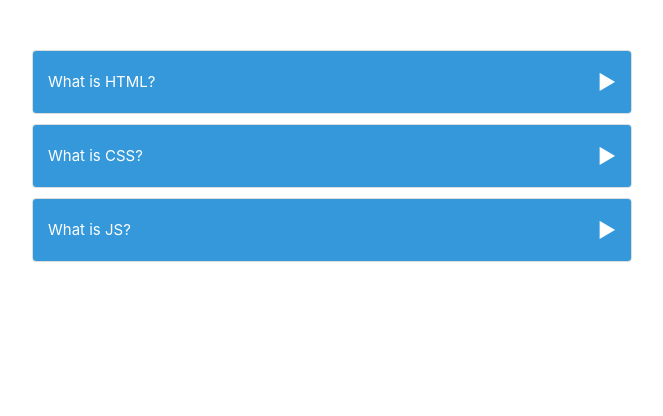
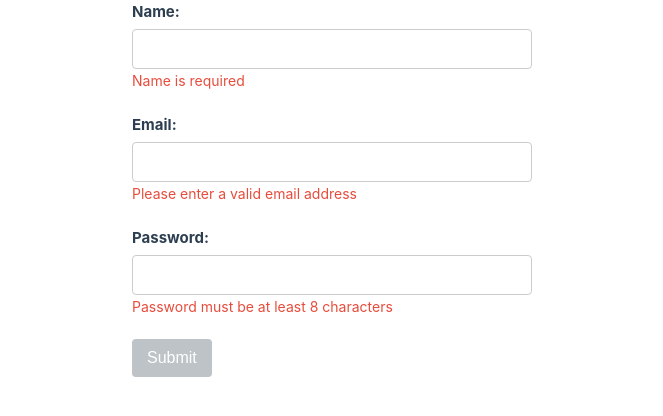
Before and after one commit to danelian/vue-projects, a Vue app: page / in a window 1280 px wide. Shown: the top 416 px of the page, without its empty margins (308-971 px from the left). Built offline with nearby package versions, Linux system fonts and the light colour scheme.

Commit message:
5. Form validation

```diff
--- a/src/App.vue
+++ b/src/App.vue
@@ -1,9 +1,9 @@
 <script setup>
-import AccordionComponent from './components/AccordionComponent.vue'
+import FormValidation from './components/FormValidation.vue'
 </script>
 
 <template>
-  <AccordionComponent />
+  <FormValidation />
 </template>
 
 <style scoped>
--- /dev/null
+++ b/src/components/FormValidation.vue
@@ -0,0 +1,92 @@
+<script setup>
+import { ref, computed } from 'vue'
+
+const formData = ref({
+  name: '',
+  email: '',
+  password: ''
+})
+
+const isNameValid = computed(() => formData.value.name.trim() !== '')
+const isEmailValid = computed(() => /^[^\s@]+@[^\s@]+\.[^\s@]+$/.test(formData.value.email))
+const isPasswordValid = computed(() => formData.value.password.length >= 8)
+const isFormValid = computed(() => isNameValid.value && isEmailValid.value && isPasswordValid.value)
+
+const submitForm = () => {
+  if (isFormValid.value) {
+    // A lot of logic
+    console.log('Form submitted', formData.value)
+  } else {
+    console.log('Form is invalid. Please check the fields.')
+  }
+}
+</script>
+
+<template>
+  <div>
+    <form @submit.prevent="submitForm" class="custom-form">
+      <div class="form-group">
+        <label for="name">Name: </label>
+        <input v-model="formData.name" type="text" id="name" />
+        <span v-if="!isNameValid" class="error">Name is required</span>
+      </div>
+      <div class="form-group">
+        <label for="email">Email: </label>
+        <input v-model="formData.email" type="email" id="email" />
+        <span v-if="!isEmailValid" class="error">Please enter a valid email address</span>
+      </div>
+      <div class="form-group">
+        <label for="password">Password: </label>
+        <input v-model="formData.password" type="password" id="password" />
+        <span v-if="!isPasswordValid" class="error">Password must be at least 8 characters</span>
+      </div>
+      <button type="submit" :disabled="!isFormValid" class="submit-button">Submit</button>
+    </form>
+  </div>
+</template>
+
+<style scoped>
+.custom-form {
+  max-width: 400px;
+  margin: 0 auto;
+}
+
+.form-group {
+  margin-bottom: 20px;
+}
+
+label {
+  display: block;
+  font-weight: bold;
+  margin-bottom: 5px;
+}
+
+input {
+  width: 100%;
+  padding: 10px;
+  font-size: 16px;
+  border: 1px solid #ccc;
+  border-radius: 4px;
+}
+
+.error {
+  color: #e74c3c;
+  font-size: 14px;
+  margin-top: 5px;
+}
+
+.submit-button {
+  padding: 10px 15px;
+  font-size: 16px;
+  background-color: #3498db;
+  color: #fff;
+  border: none;
+  border-radius: 4px;
+  cursor: pointer;
+}
+
+.submit-button:disabled {
+  background-color: #bdc3c7;
+  cursor: not-allowed;
+}
+</style>
```
